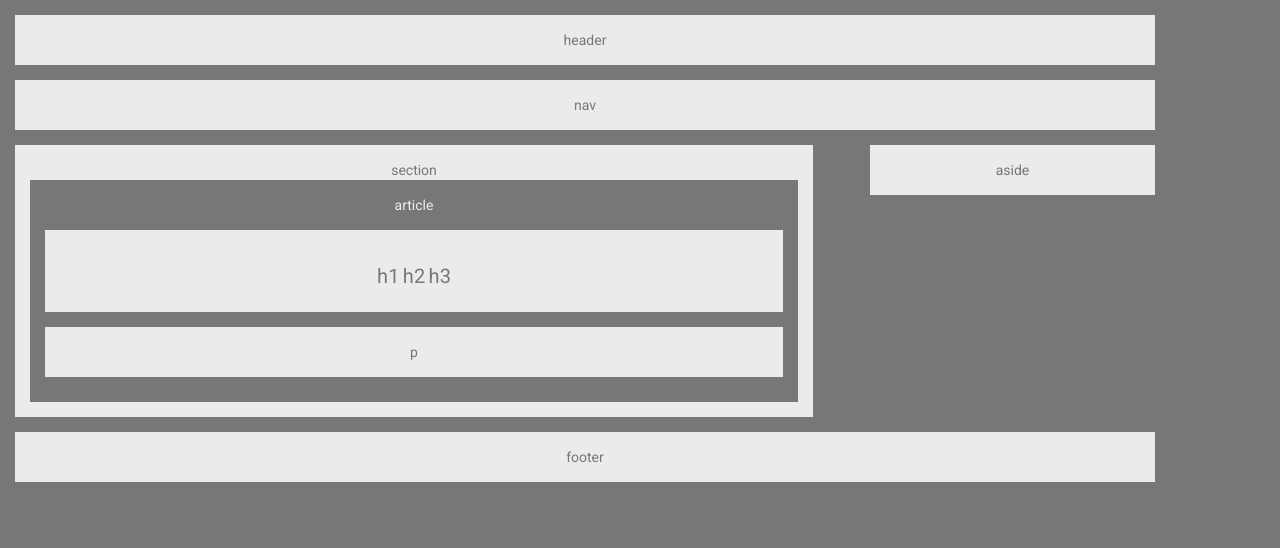
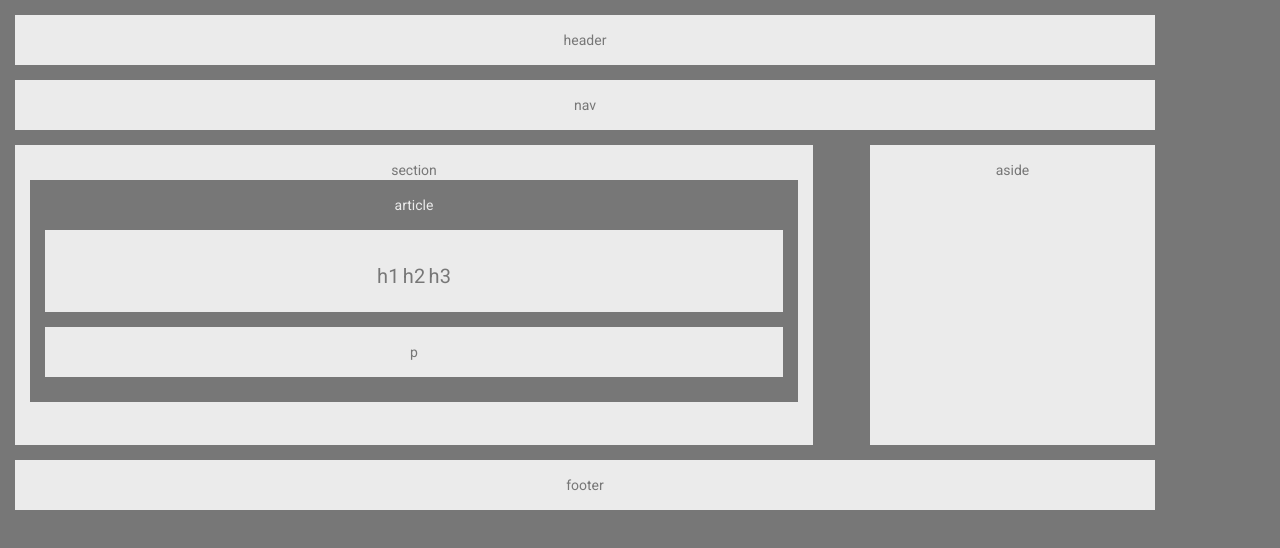
Before and after one commit to anthonydelgado/homework-wireframe, a website: page index.html in a window 1280 px wide. Drawn offline with nearby package versions, Linux system fonts and the light colour scheme.

Commit message:
finish scaffolding out layout

```diff
--- a/assets/styles/layouts/_pages.scss
+++ b/assets/styles/layouts/_pages.scss
@@ -17,10 +17,12 @@ section {
   float: left;
   width: 70%;
   margin-bottom: 15px;
+  height: 300px;
 }
 aside {
   float: right;
   width: 25%;
+  height: 300px;
 }
 
 footer {
```
Also changed, not shown: dist/styles/main.css, 1 other file.
